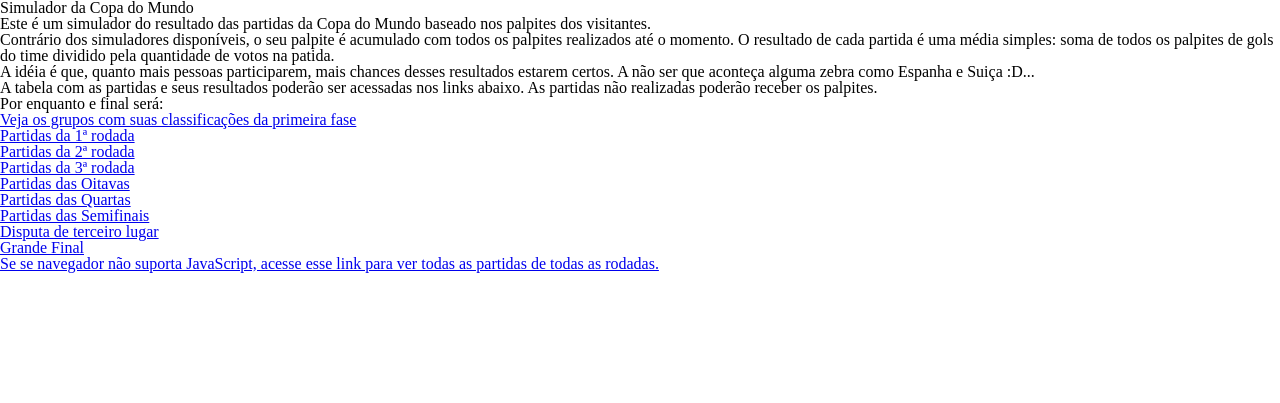
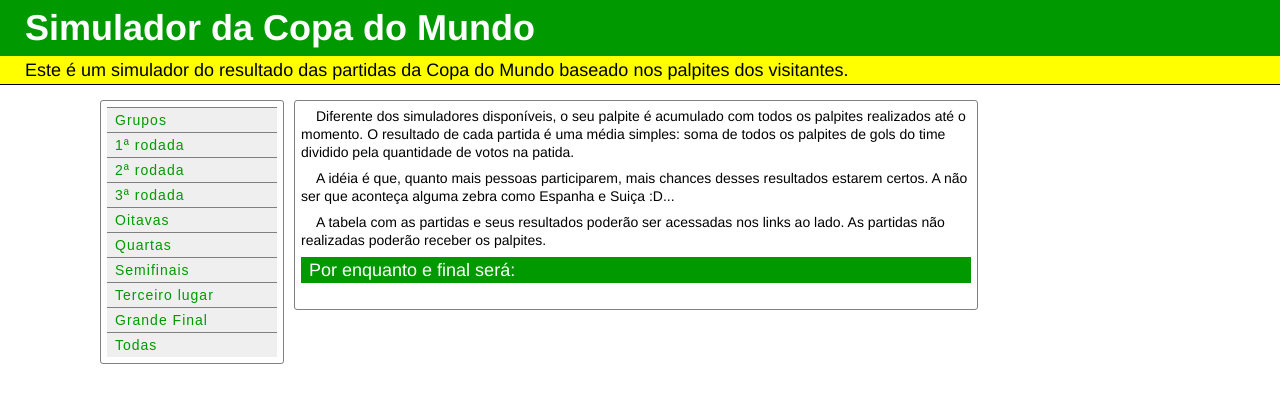
Before and after one commit to Maethorin/copa_do_mundo, a Django app: template tabela/templates/index.html in a window 1280 px wide. Shown: the top 403 px of the page. Run offline with Django 3.2, Linux system fonts and the light colour scheme; the template is opened without the code that fills it, so the values that code supplies are empty.

Commit message:
Incluindo Ad-Senses. E criando layout da index.

```diff
--- /dev/null
+++ b/media/css/index.css
@@ -0,0 +1,82 @@
+h1 {
+    font-family: helvetica;
+    font-size: 36px;
+    font-weight: bold;
+    color: white;
+    background-color: #090;
+    padding: 10px 0 10px 25px;
+}
+
+h2 {
+    font-family: helvetica;
+    font-size: 18px;
+    color: white;
+    background-color: #090;
+    padding: 4px 0 4px 8px;
+}
+
+p {
+    font-family: helvetica;
+    font-size: 14px;
+    margin-bottom: 8px;
+    line-height: 18px;
+    text-indent: 15px;
+}
+
+p.descricao {
+    font-size: 18px;
+    padding: 5px 0 5px 25px;
+    background-color: #FF0;
+    border-bottom: 1px solid black;
+    margin-bottom: 15px;
+    text-indent: 0;
+}
+
+div.esquerdo {
+    float: left;
+    border: 1px solid gray;
+    margin: 0 5px 0 100px;
+    width: 170px;
+    padding: 6px;
+    letter-spacing: 1px;
+    line-height: 24px;
+    -moz-border-radius: 3px;
+    -webkit-border-radius: 3px;
+}
+
+div.esquerdo li {
+    background-color: #EFEFEF;
+    border-top: 1px solid gray;
+    width: 170px;
+}
+
+div.esquerdo li:hover {
+    background-color: #DDD;
+}
+
+div.esquerdo a {
+    text-decoration: none;
+    font-family: arial;
+    font-size: 14px;
+    color: #090;
+}
+
+div.esquerdo a div {
+    padding-left: 8px;
+}
+
+div.centro {
+    float: left;
+    border: 1px solid gray;
+    margin: 0 5px;
+    width: 670px;
+    padding: 6px;
+    -moz-border-radius: 3px;
+    -webkit-border-radius: 3px;
+}
+
+div.direito {
+    float: left;
+    margin: 0 100px 0 5px;
+    width: 160px;
+}
--- a/tabela/templates/index.html
+++ b/tabela/templates/index.html
@@ -1,22 +1,39 @@
 <!DOCTYPE html PUBLIC "-//W3C//DTD XHTML 1.0 Strict//EN" "http://www.w3.org/TR/xhtml1/DTD/xhtml1-strict.dtd">
-<html xmlns="http://www.w3.org/1999/xhtml" xml:lang="ru">
+<html lang="pt-BR">
 <head>
 	<title>Simulador da Copa do Mundo</title>
+	<meta charset="UTF-8" />
     <meta name="author" content="Márcio Duarte" />
     <meta name="description" content="Simulador do resultado das partidas da Copa do Mundo baseado nos palpites dos visitantes. O resultado de cada partida é uma média simples: soma de todos os palpites de gols do time dividido pela quantidade de votos na patida." />
     <meta name="keywords" content="simulador,futebol,copa,copa do mundo,fifa 2010,África do Sul 2010,jogos,resultados,tabela da copa,partidas,grupos" />
-	<meta http-equiv="Content-Type" content="text/html;charset=UTF-8"/>
     <link rel="stylesheet" type="text/css" href="/media/css/reset.css" />
     <link rel="stylesheet" type="text/css" href="/media/css/geral.css" />
+    <link rel="stylesheet" type="text/css" href="/media/css/index.css" />
     <link rel="stylesheet" type="text/css" href="/media/css/partidas.css" />
 </head>
 <body>
     <h1>Simulador da Copa do Mundo</h1>
     <p class="descricao">Este é um simulador do resultado das partidas da Copa do Mundo baseado nos palpites dos visitantes.</p>
-    <p>Contrário dos simuladores disponíveis, o seu palpite é acumulado com todos os palpites realizados até o momento. O resultado de cada partida é uma média simples: soma de todos os palpites de gols do time dividido pela quantidade de votos na patida.</p>
+    <div class="esquerdo">
+        <ul class="indice">
+            <li><a href="/grupos.html" title="Veja os grupos com suas classificações da primeira fase"><div>Grupos</div><a></li>
+            <li><a href="/rodada/rodada_1/"><div>1ª rodada</div></a></li>
+            <li><a href="/rodada/rodada_2/"><div>2ª rodada</div></a></li>
+            <li><a href="/rodada/rodada_3/"><div>3ª rodada</div></a></li>
+            <li><a href="/rodada/oitavas/"><div>Oitavas</div></a></li>
+            <li><a href="/rodada/quartas/"><div>Quartas</div></a></li>
+            <li><a href="/rodada/semifinais/"><div>Semifinais</div></a></li>
+            <li><a href="/rodada/terceiro_lugar/"><div>Terceiro lugar</div></a></li>
+            <li><a href="/rodada/final/"><div>Grande Final</div></a></li>
+            <li><a href="/partidas.html" title="Se se navegador não suporta JavaScript, acesse esse link para ver todas as partidas de todas as rodadas."><div>Todas</div></a></li>
+        </ul>
+    </div>
+    <div class="centro">
+        <p>Diferente dos simuladores disponíveis, o seu palpite é acumulado com todos os palpites realizados até o momento. O resultado de cada partida é uma média simples: soma de todos os palpites de gols do time dividido pela quantidade de votos na patida.</p>
         <p>A idéia é que, quanto mais pessoas participarem, mais chances desses resultados estarem certos. A não ser que aconteça alguma zebra como Espanha e Suiça :D...</p>
-    <p>A tabela com as partidas e seus resultados poderão ser acessadas nos links abaixo. As partidas não realizadas poderão receber os palpites.</p>
+        <p>A tabela com as partidas e seus resultados poderão ser acessadas nos links ao lado. As partidas não realizadas poderão receber os palpites.</p>
         <h2 class="final">Por enquanto e final será:</h2>
+        <div class="rodadas">
             <ul class="partidas">
         	{% for rodada in rodadas %}
                 {% for partida in rodada.partidas %}
@@ -56,17 +73,20 @@
                 {% endfor %}
             {% endfor %}
             </ul>
-    <ul class="indice">
-        <li><a href="/grupos.html">Veja os grupos com suas classificações da primeira fase<a></li>
-        <li><a href="/rodada/rodada_1/">Partidas da 1ª rodada</a></li>
-        <li><a href="/rodada/rodada_2/">Partidas da 2ª rodada</a></li>
-        <li><a href="/rodada/rodada_3/">Partidas da 3ª rodada</a></li>
-        <li><a href="/rodada/oitavas/">Partidas das Oitavas</a></li>
-        <li><a href="/rodada/quartas/">Partidas das Quartas</a></li>
-        <li><a href="/rodada/semifinais/">Partidas das Semifinais</a></li>
-        <li><a href="/rodada/terceiro_lugar/">Disputa de terceiro lugar</a></li>
-        <li><a href="/rodada/final/">Grande Final</a></li>
-        <li><a href="/partidas.html">Se se navegador não suporta JavaScript, acesse esse link para ver todas as partidas de todas as rodadas.</a></li>
-    </ul>
+        </div>
+    </div>
+    <div class="direito">
+        <script type="text/javascript"><!--
+        google_ad_client = "pub-8167110538900295";
+        /* 160x600, criado 17/06/10 */
+        google_ad_slot = "7420975388";
+        google_ad_width = 160;
+        google_ad_height = 600;
+        //-->
+        </script>
+        <script type="text/javascript"
+        src="http://pagead2.googlesyndication.com/pagead/show_ads.js">
+        </script>
+    </div>
 </body>
 </html>
```
Also changed, not shown: tabela/templates/grupos.html (+14 -1 lines), tabela/templates/partidas.html (+15 -2 lines). Lines whose indentation alone changed are shown as unchanged.
